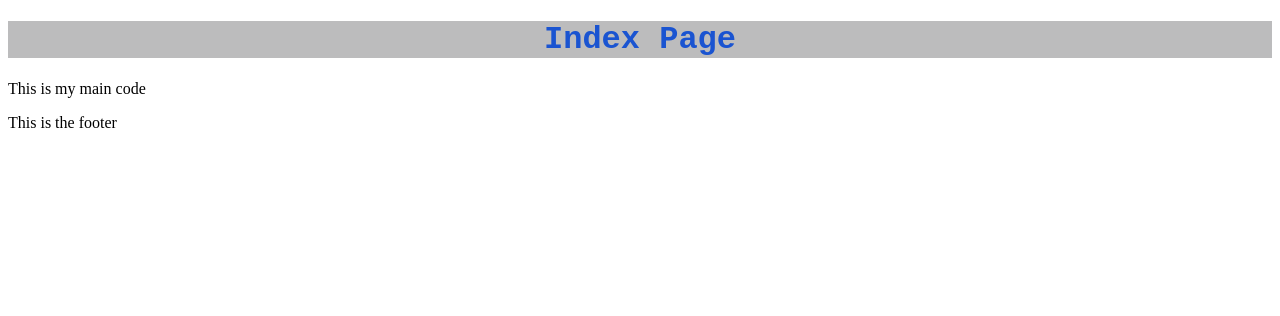
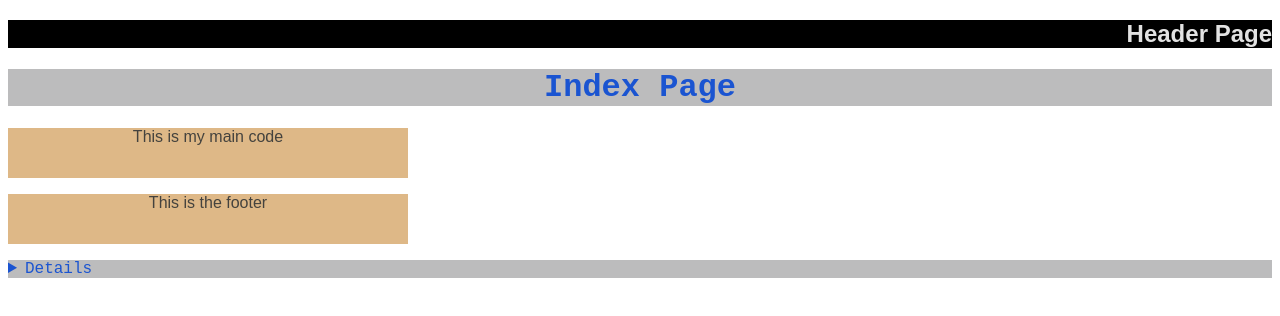
Before and after one commit to magepaca/myhtmlfiles, a plain HTML site: page index02.html in a window 1280 px wide. Drawn offline with Linux system fonts and the light colour scheme.

Commit message:
commit 05 testing CSS commands

```diff
--- a/CSS/file.css
+++ b/CSS/file.css
@@ -2,5 +2,28 @@ H1 {
   color: rgba(9, 73, 211, 0.904);
   font-family: "Courier New", Courier, monospace;
   text-align: center;
-  background-color: rgba(183, 183, 184, 0.918);
+  background: rgba(183, 183, 184, 0.918);
 }
+header {
+  background: black;
+}
+H2 {
+  color: rgba(250, 250, 250, 0.904);
+  font-family: Arial, Helvetica, sans-serif;
+  text-align: right;
+}
+p {
+  color: rgba(52, 54, 54, 0.904);
+  font-family: Arial, Helvetica, sans-serif;
+  text-align: center;
+  background-color: burlywood;
+  height: 50px;
+  width: 400px;
+}
+details {
+  color: rgba(9, 73, 211, 0.904);
+  font-family: "Courier New", Courier, monospace;
+  text-align: justify;
+  background: rgba(183, 183, 184, 0.918);
+}
+/*comments*/
--- a/index02.html
+++ b/index02.html
@@ -9,6 +9,9 @@
     <link rel="stylesheet" href="CSS/file.css">
 
 </head>
+<header>
+    <H2> Header Page </H2>
+</header>
 
 <body>
     <H1> Index Page </H1>
@@ -18,6 +21,9 @@
     <footer>
         <p> This is the footer</p>
     </footer>
+    <details>
+        This is a Summary test
+    </details>
 </body>
 
 </html>
```
